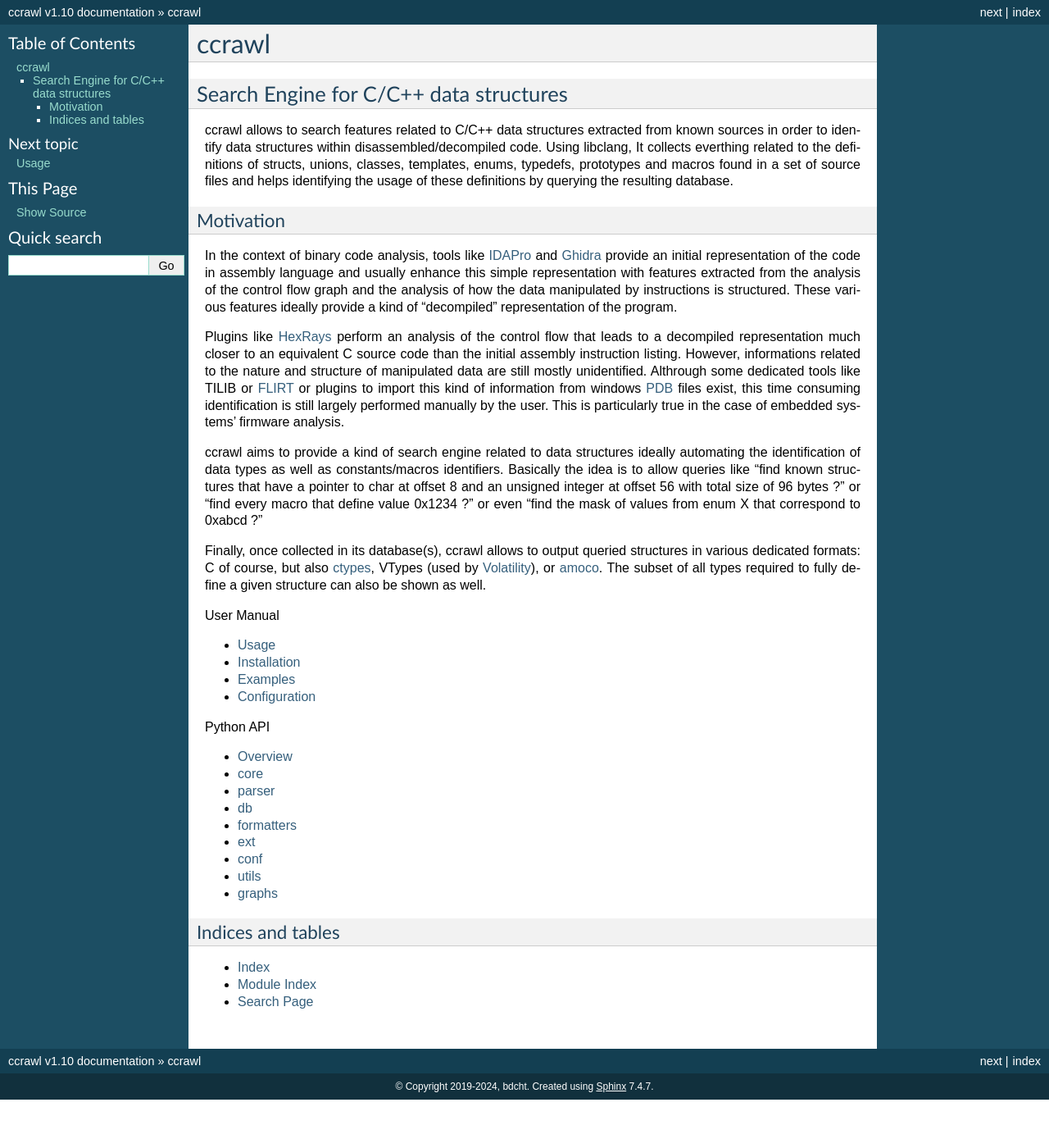
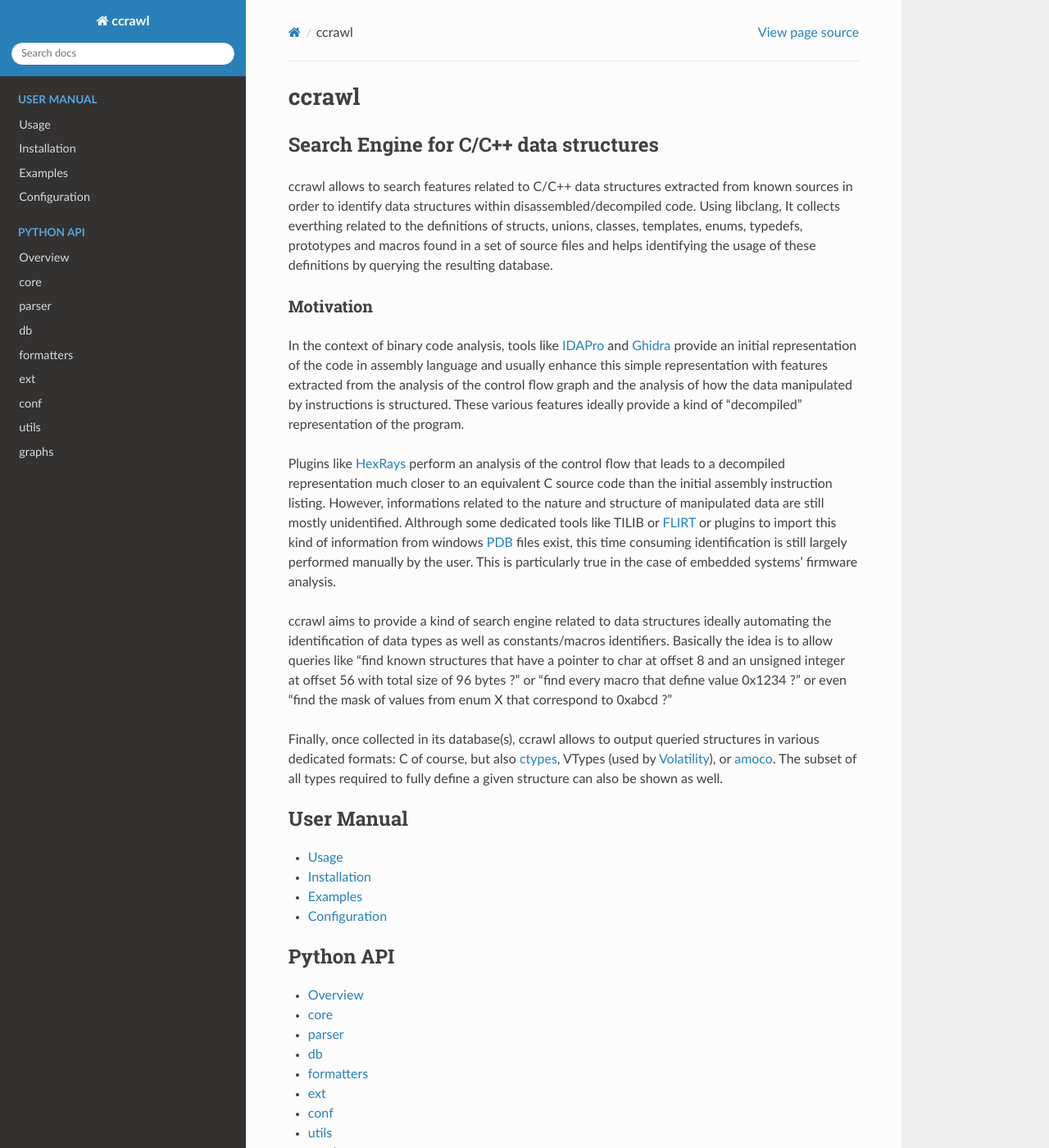
Before and after one commit to bdcht/ccrawl, a Sphinx documentation site: the page built from doc/index.rst, in a window 1280 px wide and 1400 px high. Shown: the whole window at 82% size. Built offline with Sphinx 7.4.7 and the Read the Docs theme 3.1.0, drawn with Linux system fonts in a browser that asks for light colours; some of the changed text lies outside the part shown.

Commit message:
update readthedocs conf

```diff
--- a/doc/conf.py
+++ b/doc/conf.py
@@ -49,6 +49,7 @@ extensions = [
     "sphinx.ext.inheritance_diagram",
     'traitlets.config.sphinxdoc',
     'sphinx.ext.autosectionlabel',
+    'sphinxcontrib.ansi',
 ]
 
 # Add any paths that contain templates here, relative to this directory.
@@ -92,7 +93,7 @@ if not on_rtd:
 # The theme to use for HTML and HTML Help pages.  See the documentation for
 # a list of builtin themes.
 #
-html_theme = "default"
+#html_theme = "default"
 
 # Theme options are theme-specific and customize the look and feel of a theme
 # further.  For a list of options available for each theme, see the
@@ -130,7 +131,7 @@ latex_elements = {
     # 'papersize': 'letterpaper',
     # The font size ('10pt', '11pt' or '12pt').
     #
-    # 'pointsize': '10pt',
+    'pointsize': '10pt',
     # Additional stuff for the LaTeX preamble.
     #
     # 'preamble': '',
@@ -161,7 +162,7 @@ man_pages = [(master_doc, "ccrawl", "ccrawl Documentation", [author], 1)]
 #  dir menu entry, description, category)
 texinfo_documents = [
     (
-        master_doc,
+        "index",
         "ccrawl",
         "ccrawl Documentation",
         author,
```
Also changed, not shown: .readthedocs.yaml.
